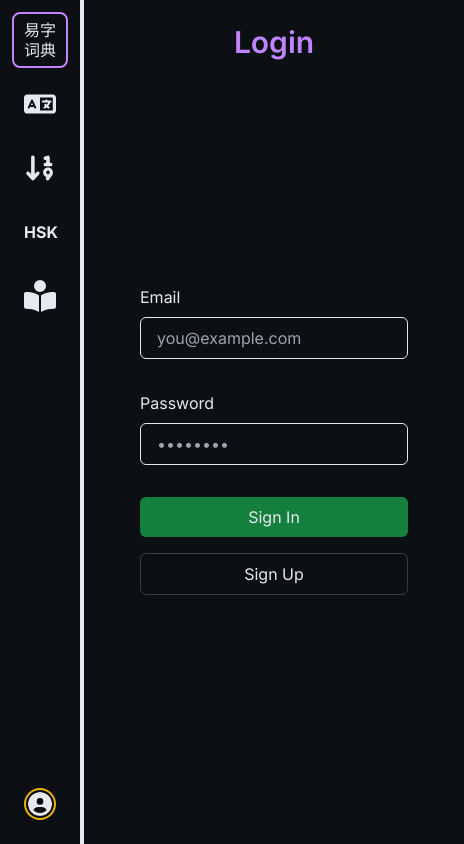
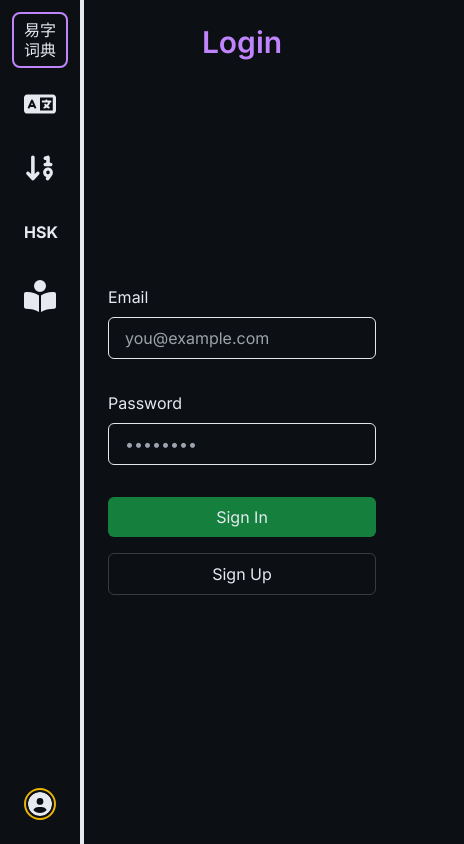
Before and after one commit to kristianhnielsen/chinese-learning-platform, a Next.js app: page /login in a window 390 px wide. Shown: the whole page, 464 px wide, since content can reach past the window. Built offline with nearby package versions, Linux system fonts and the light colour scheme; no server answers.

Commit message:
responsiveness

```diff
--- a/app/login/page.tsx
+++ b/app/login/page.tsx
@@ -14,9 +14,9 @@ export default async function Login({
   return (
     <>
       <h1>Login</h1>
-      <div className="flex h-screen w-full flex-1 flex-col justify-center gap-2 px-8 sm:max-w-md">
+      <div className="flex flex-1 flex-col justify-center gap-2 sm:max-w-md">
         <form
-          className="animate-in flex w-full flex-1 flex-col justify-center gap-2 text-light"
+          className="flex flex-1 flex-col justify-center gap-2 text-light"
           action={signIn}
         >
           <label htmlFor="email">Email</label>
@@ -44,7 +44,7 @@ export default async function Login({
             Sign Up
           </button>
           {searchParams?.message && (
-            <p className="mt-4 rounded-md bg-light/10 p-4 text-center text-light">
+            <p className="rounded-md bg-light/10 p-4 text-center text-light">
               {searchParams.message}
             </p>
           )}
```
